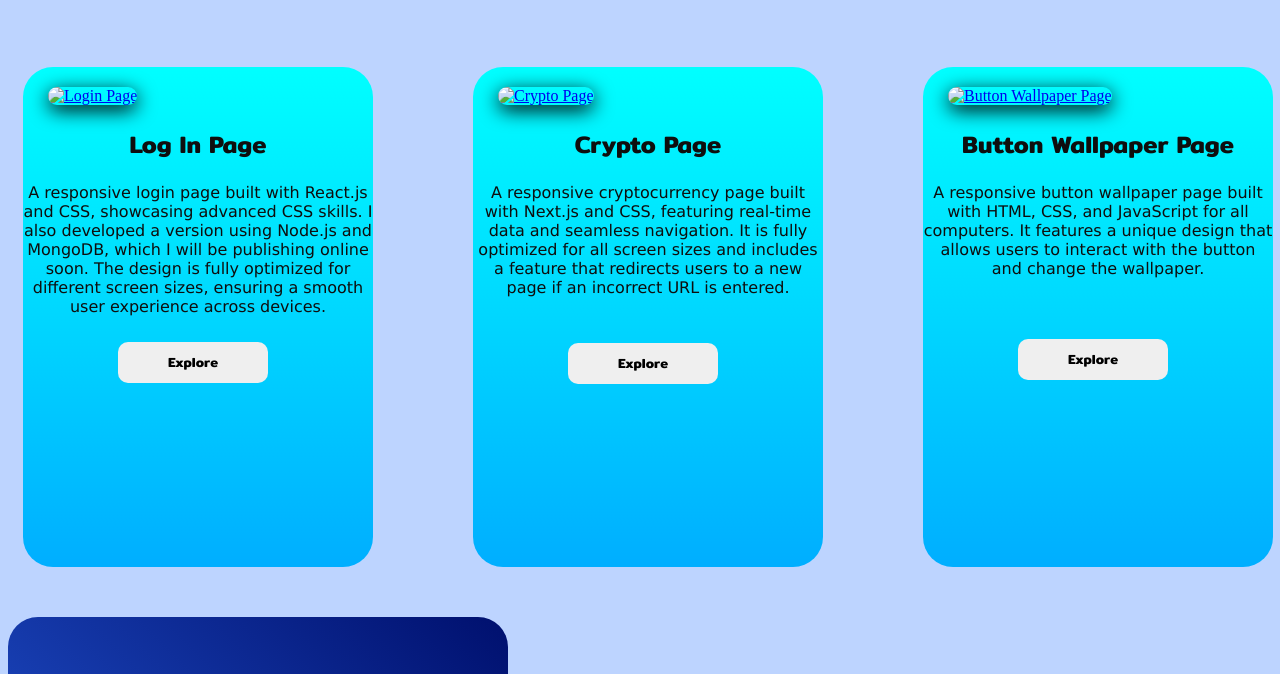
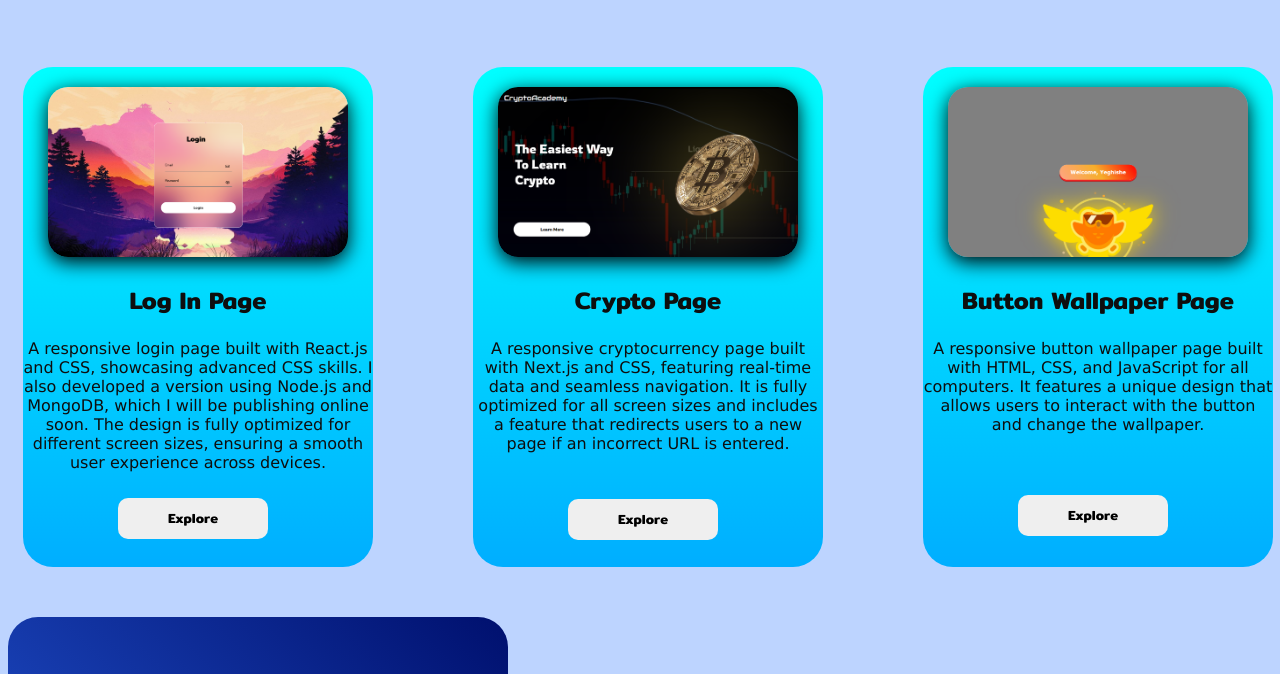
Before and after one commit to yeghishehak/portfolio, a website: page public/index.html in a window 1280 px wide. Shown: the part 1573-2247 px from the top of the page. Drawn offline with Linux system fonts and the light colour scheme; a web font is replaced by a local one.

Commit message:
trying to commit image connections

```diff
--- a/public/index.html
+++ b/public/index.html
@@ -55,7 +55,7 @@
         <div class="images">
             <div class="containerImages containerImage1">
                 <a href="https://yeghishehak.github.io/Login/" target="_blank">
-                    <img src="Images/Screenshot 2025-03-18 233935.png" alt="Login Page" class="image image1">
+                    <img src="/images/Screenshot 2025-03-18 233935.png" alt="Login Page" class="image image1">
                 </a>
                 <h1>Log In Page</h1>
                 <p>A responsive login page built with React.js and CSS, showcasing advanced CSS skills. I also developed a version using Node.js and MongoDB, which I will be publishing online soon. The design is fully optimized for different screen sizes, ensuring a smooth user experience across devices.</p>
@@ -63,7 +63,7 @@
             </div>
             <div class="containerImages containerImage2">
                 <a href="https://cryptoacademy.vercel.app/" target="_blank">
-                    <img src="Images/Screenshot 2025-03-18 233952.png" alt="Crypto Page" class="image image2">
+                    <img src="/images/Screenshot 2025-03-18 233952.png" alt="Crypto Page" class="image image2">
                 </a>
                 <h1>Crypto Page</h1>
                 <p>A responsive cryptocurrency page built with Next.js and CSS, featuring real-time data and seamless navigation. It is fully optimized for all screen sizes and includes a feature that redirects users to a new page if an incorrect URL is entered.</p>
@@ -71,7 +71,7 @@
             </div>
             <div class="containerImages containerImage3">
                 <a href="https://yeghishehak.github.io/ButtonLiveWallpaper/" target="_blank">
-                    <img src="Images/Screenshot 2025-03-18 234115.png" alt="Button Wallpaper Page" class="image image3">
+                    <img src="/images/Screenshot 2025-03-18 234115.png" alt="Button Wallpaper Page" class="image image3">
                 </a>
                 <h1>Button Wallpaper Page</h1>
                 <p>A responsive button wallpaper page built with HTML, CSS, and JavaScript for all computers. It features a unique design that allows users to interact with the button and change the wallpaper.</p>
@@ -103,11 +103,11 @@
         </div>
 
         <div class="computerDiv">
-            <img src="Images/free-icon-programming-15775218.png" alt="Computer" class="computerImage">
+            <img src="/images/free-icon-programming-15775218.png" alt="Computer" class="computerImage">
         </div>
 
         <div class="nodeDiv">
-            <img src="Images/free-icon-nodejs-15380914.png" alt="Node.js" class="nodeImage">
+            <img src="/images/free-icon-nodejs-15380914.png" alt="Node.js" class="nodeImage">
         </div>
     </section>
 
```
